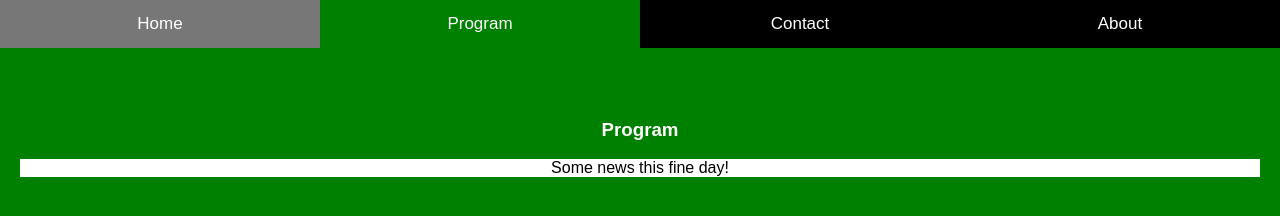
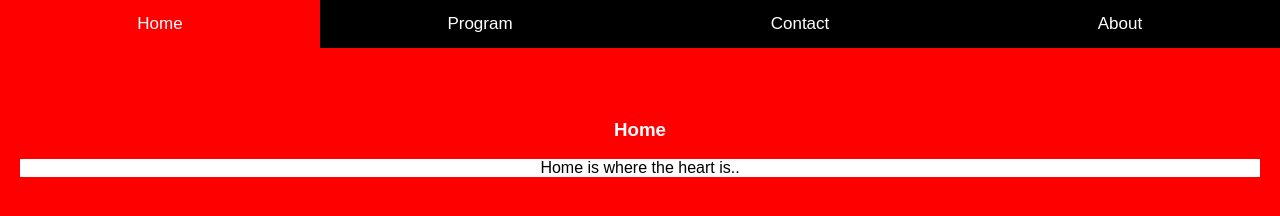
Before and after one commit to bhargav11/Hackru-Fall2019, a plain HTML site: page index.html in a window 1280 px wide. Drawn offline with Linux system fonts and the light colour scheme.

Commit message:
Update index.html

```diff
--- a/index.html
+++ b/index.html
@@ -46,8 +46,8 @@ body, html {
 </head>
 <body>
 
-<button class="tablink" onclick="openPage('Home', this, 'red')">Home</button>
-<button class="tablink" onclick="openPage('Program', this, 'green')" id="defaultOpen">Program</button>
+<button class="tablink" onclick="openPage('Home', this, 'red')" id="defaultOpen">Home</button>
+<button class="tablink" onclick="openPage('Program', this, 'green')">Program</button>
 <button class="tablink" onclick="openPage('Contact', this, 'blue')">Contact</button>
 <button class="tablink" onclick="openPage('About', this, 'orange')">About</button>
 
```
